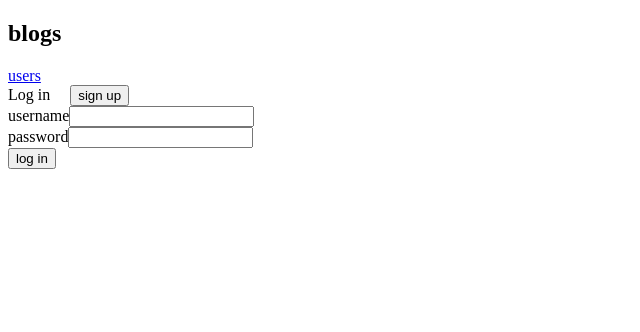
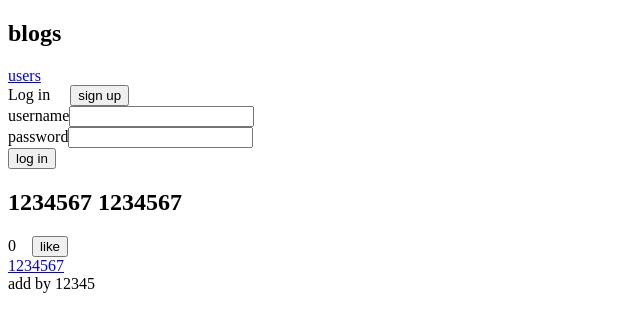
Before and after one commit to Leaagga/part7, a React (Vite) app in the folder Bloglist-ReactQuery/: page /blogs/41547 in a window 1280 px wide. Shown: the top 332 px of the page, without its empty margins (0-640 px from the left). Built offline with nearby package versions, Linux system fonts and the light colour scheme; no server answers; data requests are answered from the project's data file.

Commit message:
7.16 query blog view

```diff
--- a/Bloglist-ReactQuery/db.json
+++ b/Bloglist-ReactQuery/db.json
@@ -5,7 +5,7 @@
       "url": "1234",
       "title": "1234",
       "id": "64811",
-      "likes": 0,
+      "likes": 1,
       "user": {
         "username": "1234",
         "name": "1234",
--- a/Bloglist-ReactQuery/src/App.jsx
+++ b/Bloglist-ReactQuery/src/App.jsx
@@ -11,6 +11,7 @@ import userContext from './UserContext'
 import UsersHome from './components/UsersHome'
 import UsersBlog from './components/UsersBlogs'
 import { getAllUsers } from './userRequest'
+import BlogItem from './components/BlogItem'
 function App() {
   const [user, userDispatch] = useContext(userContext)
   const [users, setUsers] = useState([])
@@ -39,13 +40,17 @@ function App() {
   }
   const blogs = result.data
   const Home = ({ user, blogs }) => {
-    return user.user ? (
+    return (
       <div>
-        <BlogForm />
-        {blogs ? <Blog blogs={blogs} /> : null}
+        {user.user ? (
+          <div>
+            <BlogForm />
+          </div>
+        ) : (
+          <div></div>
+        )}
+        <div>{blogs ? <Blog blogs={blogs} /> : null}</div>
       </div>
-    ) : (
-      <div></div>
     )
   }
   return (
@@ -62,6 +67,7 @@ function App() {
         <Route path='/users' element={<UsersHome users={users} />} />
         <Route path='/users/:userId' element={<UsersBlog users={users} />} />
         <Route path='/' element={<Home user={user} blogs={blogs} />} />
+        <Route path='/blogs/:blogId' element={<BlogItem blogs={blogs} />} />
       </Routes>
     </Router>
   )
--- a/Bloglist-ReactQuery/src/components/Blog.jsx
+++ b/Bloglist-ReactQuery/src/components/Blog.jsx
@@ -1,5 +1,6 @@
 import BlogItem from './BlogItem'
 import BlogForm from './BlogForm'
+import { Link } from 'react-router-dom'
 const Blog = (props) => {
   const blogs = props.blogs
   return (
@@ -9,7 +10,10 @@ const Blog = (props) => {
           .sort((a, b) => b.likes - a.likes)
           .map((blog) => (
             <div key={blog.id}>
-              <BlogItem blog={blog} />
+              <Link to={`/blogs/${blog.id}`}>
+                {blog.title} {blog.author}
+              </Link>
+              {/* <BlogItem blog={blog} /> */}
             </div>
           ))}
       </div>
--- a/Bloglist-ReactQuery/src/components/BlogItem.jsx
+++ b/Bloglist-ReactQuery/src/components/BlogItem.jsx
@@ -4,7 +4,19 @@ import { useState, useContext } from 'react'
 import { useQueryClient, useMutation } from '@tanstack/react-query'
 import userContext from '../UserContext'
 import { removeBlog } from '../userRequest'
-const BlogItem = ({ blog }) => {
+import {
+  BrowserRouter as Router,
+  Routes,
+  Route,
+  Link,
+  useParams,
+} from 'react-router-dom'
+const BlogItem = ({ blogs }) => {
+  const { blogId } = useParams()
+  const blog = blogs.find((blog) => blog.id == blogId)
+  if (!blog) {
+    return null
+  }
   const queryClient = useQueryClient()
   const [user, userDispatch] = useContext(userContext)
   const [notification, notiDispatch] = useContext(notificationContext)
@@ -44,18 +56,22 @@ const BlogItem = ({ blog }) => {
     <div className='blogItem'>
       <div>
         <div>
-          {blog.title} {blog.author}
-          &nbsp;
-          {user.user.username == blog.user.username ? (
-            <button onClick={handleDelete}>delete</button>
-          ) : null}
+          <h2>
+            {blog.title} {blog.author}
+            &nbsp;{' '}
+            {user.user && user.user.username == blog.user.username ? (
+              <button onClick={handleDelete}>delete</button>
+            ) : null}
+          </h2>
         </div>
         <div>
-          {blog.likes}
+          {blog.likes}&nbsp;&nbsp;&nbsp;&nbsp;
           <button onClick={handleLikes}>like</button>
         </div>
-        <div>{blog.url}</div>
-        <div>{blog.user.username}</div>
+        <div>
+          <a href={`${blog.url}`}>{blog.url}</a>
+        </div>
+        <div>add by {blog.user.username}</div>
       </div>
     </div>
   )
```
